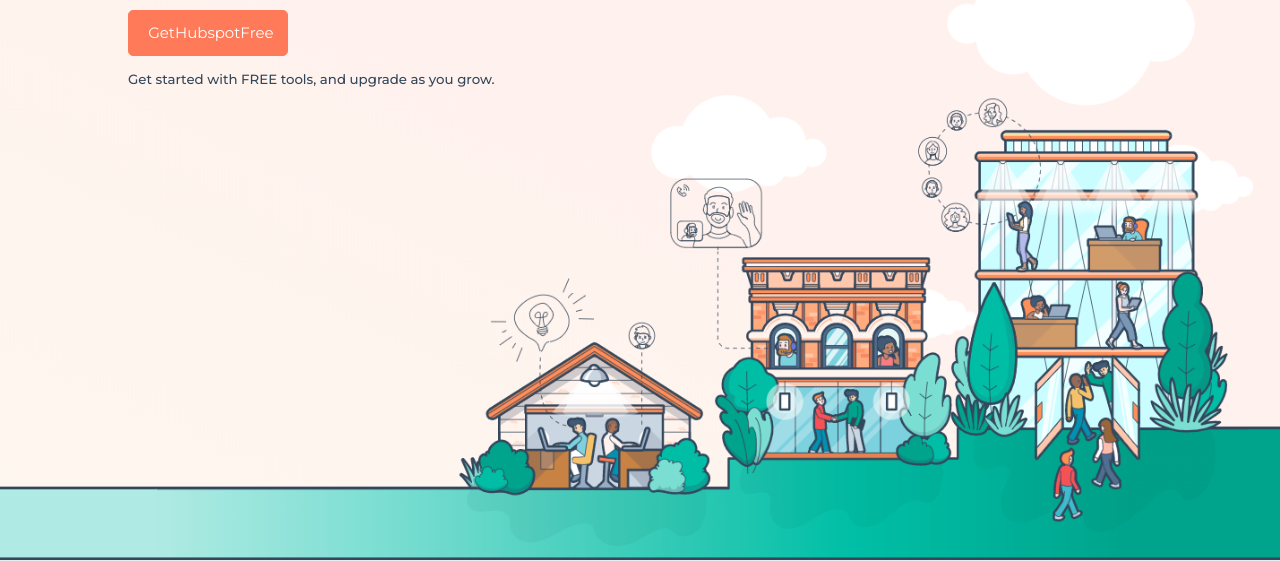
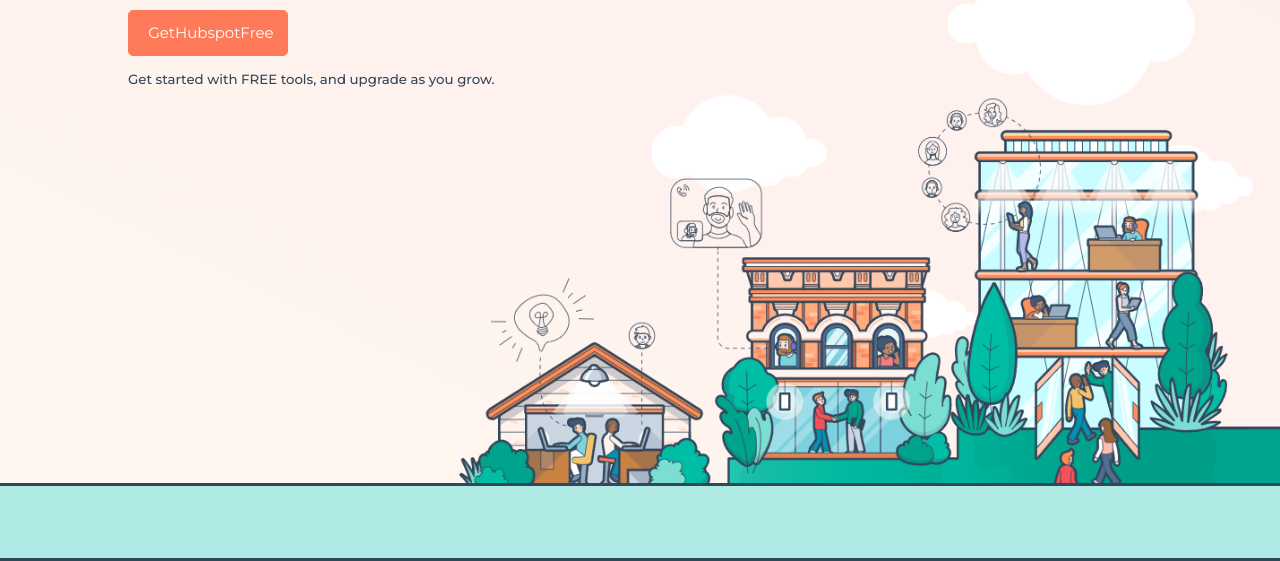
Before and after one commit to n-desantis92/htmlcss-hubspot, a plain HTML site: page index.html in a window 1280 px wide. Shown: the part 361-922 px from the top of the page. Drawn offline with Linux system fonts and the light colour scheme.

Commit message:
aggiunta line-green

```diff
--- a/css/style.css
+++ b/css/style.css
@@ -128,4 +128,16 @@ p {
 small {
   font-weight: 500;
 }
+
+.line-green {
+  height: 78px;
+  width: 100%;
+  color: rgba(51,71,91);
+  background-color: rgb(175,235,228);
+  position: absolute;
+  bottom: 0;
+  border-top: 3px solid rgba(51,71,91);
+  border-bottom: 3px solid rgba(51,71,91);
+
+}
 /* /banner */
--- a/index.html
+++ b/index.html
@@ -74,6 +74,9 @@
             </div>
           </div>
         </div>
+        <div class="line-green">
+
+        </div>
       </div>
     </header>
     <!-- /header -->
```
